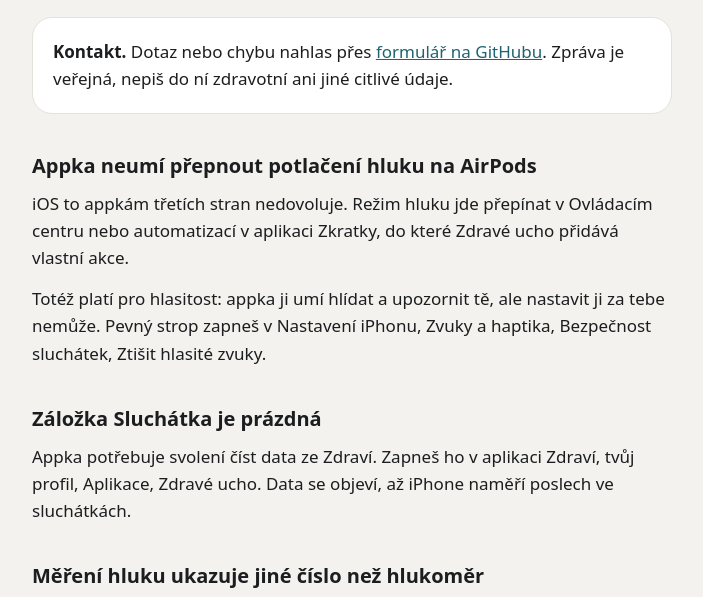
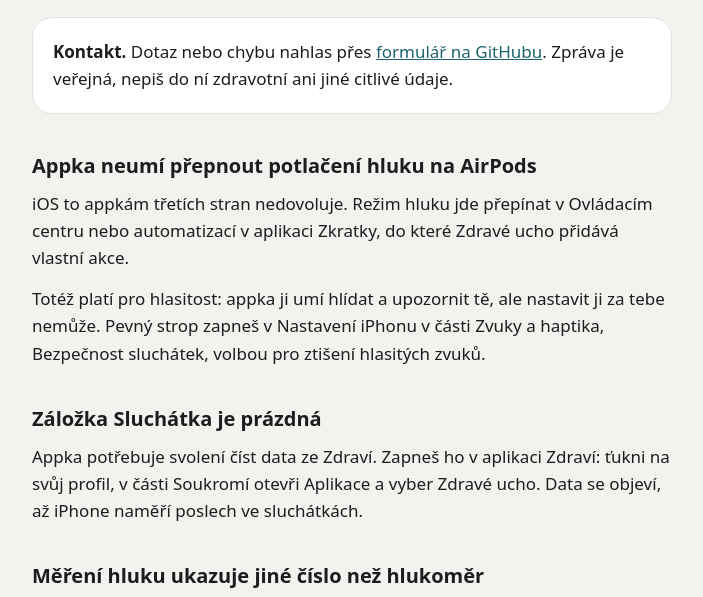
Before and after one commit to milanmarekmm/zdrave-ucho, a plain HTML site: page podpora/index.html in a window 1280 px wide. Shown: the part 194-791 px from the top of the page, without its empty margins (288-991 px from the left). Drawn offline with Linux system fonts and the light colour scheme.

Commit message:
Přesnější cesty v nastavení
Co-Authored-By: Claude Fable 5.2 <noreply@anthropic.com>

```diff
--- a/podpora/index.html
+++ b/podpora/index.html
@@ -16,9 +16,9 @@
 <div class="card"><strong>Kontakt.</strong> Dotaz nebo chybu nahlas přes <a href="https://github.com/milanmarekmm/zdrave-ucho/issues/new">formulář na GitHubu</a>. Zpráva je veřejná, nepiš do ní zdravotní ani jiné citlivé údaje.</div>
 <h2>Appka neumí přepnout potlačení hluku na AirPods</h2>
 <p>iOS to appkám třetích stran nedovoluje. Režim hluku jde přepínat v Ovládacím centru nebo automatizací v aplikaci Zkratky, do které Zdravé ucho přidává vlastní akce.</p>
-<p>Totéž platí pro hlasitost: appka ji umí hlídat a upozornit tě, ale nastavit ji za tebe nemůže. Pevný strop zapneš v Nastavení iPhonu, Zvuky a haptika, Bezpečnost sluchátek, Ztišit hlasité zvuky.</p>
+<p>Totéž platí pro hlasitost: appka ji umí hlídat a upozornit tě, ale nastavit ji za tebe nemůže. Pevný strop zapneš v Nastavení iPhonu v části Zvuky a haptika, Bezpečnost sluchátek, volbou pro ztišení hlasitých zvuků.</p>
 <h2>Záložka Sluchátka je prázdná</h2>
-<p>Appka potřebuje svolení číst data ze Zdraví. Zapneš ho v aplikaci Zdraví, tvůj profil, Aplikace, Zdravé ucho. Data se objeví, až iPhone naměří poslech ve sluchátkách.</p>
+<p>Appka potřebuje svolení číst data ze Zdraví. Zapneš ho v aplikaci Zdraví: ťukni na svůj profil, v části Soukromí otevři Aplikace a vyber Zdravé ucho. Data se objeví, až iPhone naměří poslech ve sluchátkách.</p>
 <h2>Měření hluku ukazuje jiné číslo než hlukoměr</h2>
 <p>Mikrofon iPhonu není kalibrovaný přístroj, odchylka kolem 5 dB je běžná. V Nastavení appky můžeš měření srovnat s jiným měřičem.</p>
 <h2>Tónový test vychází pokaždé trochu jinak</h2>
```
